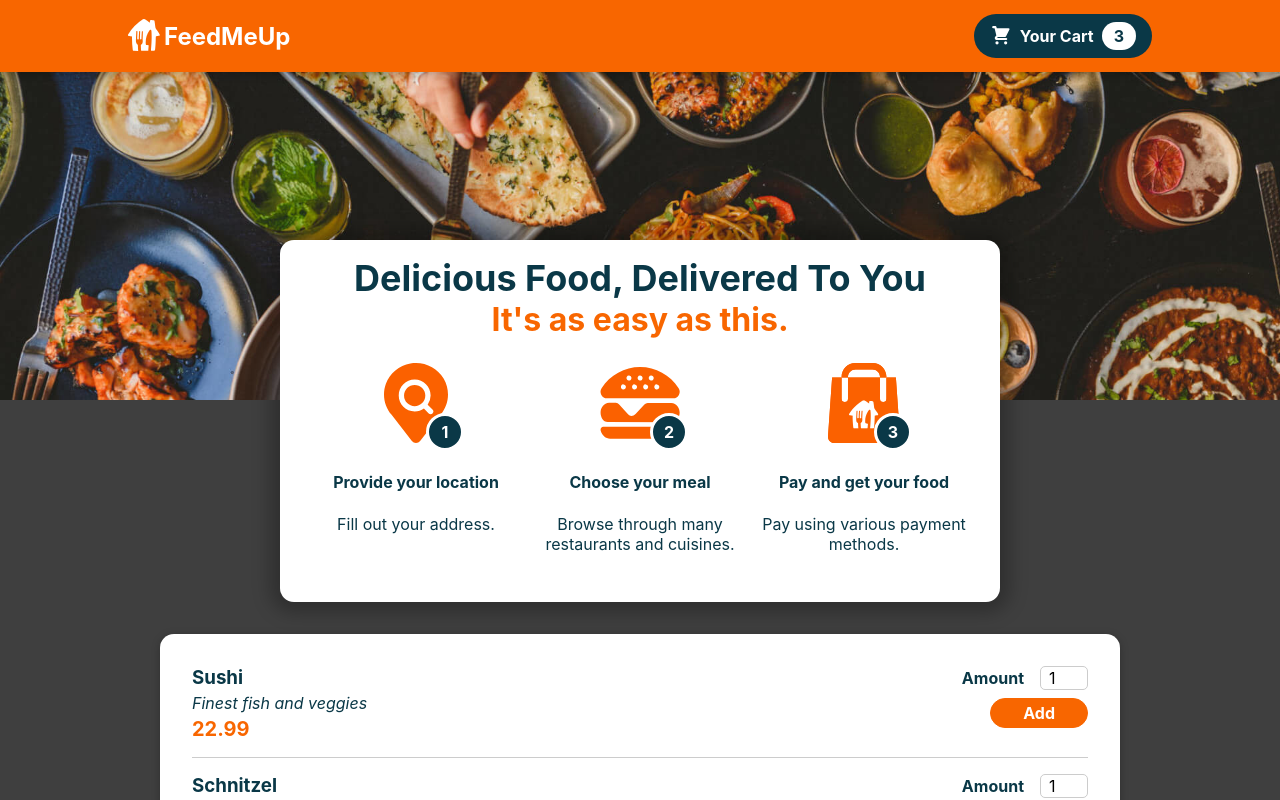
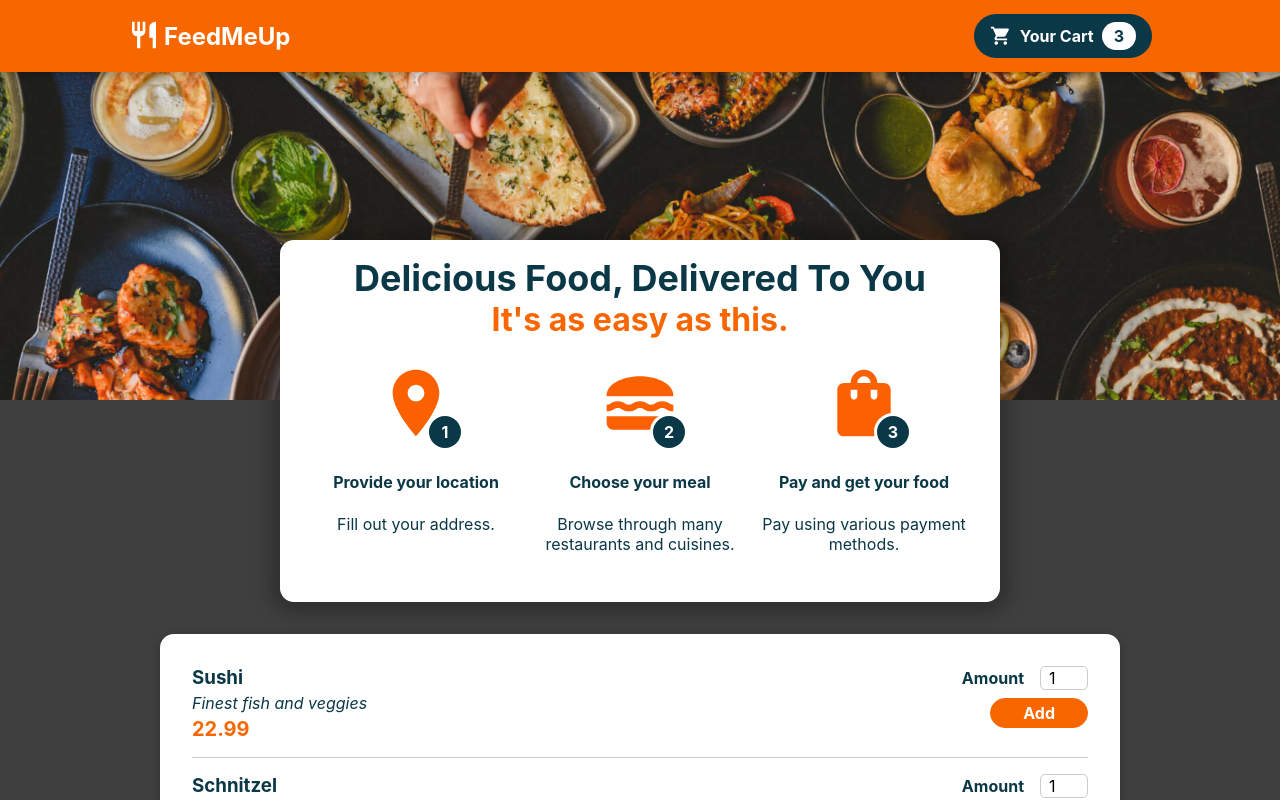
Before and after one commit to TheMankel/FeedMeUp, a React (Create React App) app: page / in a window 1280 px wide. Shown: the top 800 px of the page. Built offline with nearby package versions, Linux system fonts and the light colour scheme.

Commit message:
Icons changed

```diff
--- a/src/components/Cart/CartIcon.js
+++ b/src/components/Cart/CartIcon.js
@@ -2,9 +2,10 @@
   return (
     <svg
       xmlns='http://www.w3.org/2000/svg'
-      viewBox='0 0 20 20'
+      viewBox='0 0 24 24'
       fill='currentColor'>
-      <path d='M3 1a1 1 0 000 2h1.22l.305 1.222a.997.997 0 00.01.042l1.358 5.43-.893.892C3.74 11.846 4.632 14 6.414 14H15a1 1 0 000-2H6.414l1-1H14a1 1 0 00.894-.553l3-6A1 1 0 0017 3H6.28l-.31-1.243A1 1 0 005 1H3zM16 16.5a1.5 1.5 0 11-3 0 1.5 1.5 0 013 0zM6.5 18a1.5 1.5 0 100-3 1.5 1.5 0 000 3z' />
+      <path d='M7 18c-1.1 0-1.99.9-1.99 2S5.9 22 7 22s2-.9 2-2-.9-2-2-2zM1 2v2h2l3.6 7.59-1.35 2.45c-.16.28-.25.61-.25.96 0 1.1.9 2 2 2h12v-2H7.42c-.14 0-.25-.11-.25-.25l.03-.12.9-1.63h7.45c.75 0 1.41-.41 1.75-1.03l3.58-6.49c.08-.14.12-.31.12-.48 0-.55-.45-1-1-1H5.21l-.94-2H1zm16 16c-1.1 0-1.99.9-1.99 2s.89 2 1.99 2 2-.9 2-2-.9-2-2-2z'></path>
+      {/* <path d='M3 1a1 1 0 000 2h1.22l.305 1.222a.997.997 0 00.01.042l1.358 5.43-.893.892C3.74 11.846 4.632 14 6.414 14H15a1 1 0 000-2H6.414l1-1H14a1 1 0 00.894-.553l3-6A1 1 0 0017 3H6.28l-.31-1.243A1 1 0 005 1H3zM16 16.5a1.5 1.5 0 11-3 0 1.5 1.5 0 013 0zM6.5 18a1.5 1.5 0 100-3 1.5 1.5 0 000 3z' /> */}
     </svg>
   );
 };
--- a/src/components/Layout/HeaderIcon.js
+++ b/src/components/Layout/HeaderIcon.js
@@ -2,9 +2,11 @@
   return (
     <svg
       xmlns='http://www.w3.org/2000/svg'
-      viewBox='0 0 28.2 28.2'
+      viewBox='0 0 24 24'
       fill='currentColor'>
-      <path d='M13.12.3a1.5,1.5,0,0,1,1.8,0c1.4.9,2.7,1.8,4,2.8,0,0,.3.2.4-.2a4.13,4.13,0,0,1,.1-1.5.75.75,0,0,1,.7-.5s1.5.1,2.5.2a1,1,0,0,1,.8.9s.6,4.2.8,5.7a4.69,4.69,0,0,0,1.2,2.1,42,42,0,0,1,2.5,3.8s.5,1.1-.6,1.2c0,0-2.1.2-2.3.3a.56.56,0,0,0-.5.6h0s-.1,7.3-.6,10.9c0,0-.1,1.4-.9,1.4,0,0-2.1-.1-2.6-.1,0,0-.2,0-.2-.3,0,0,1.1-11.4.4-17.2a1,1,0,0,0-.6-.9s-.5-.2-1,.5a18.09,18.09,0,0,0-3.4,10.3,6.8,6.8,0,0,0,.2,2.3s.2.3,1.1.4l1.1.2s.2,0,.2.3c0,0-.3,3.4-.3,4a.6.6,0,0,1-.1.4.58.58,0,0,1-.4.1h-5.5a.49.49,0,0,1-.3-.1c-.1-.2-.3-4.3-.3-4.9,0-.1.1-.2.2-.3a3,3,0,0,0,1.4-2.2,7.85,7.85,0,0,0,0-1.9s.2-6.4.2-7.5c0,0,.1-.3-.4-.4a.38.38,0,0,0-.5.3h0s-.3,4.3-.3,5.9c0,0,.1,1.1-.6,1.1,0,0-.7.1-.8-.8,0,0,.1-4.1.2-6.2a.43.43,0,0,0-.4-.4c-.2-.1-.5.1-.5.4h0s-.3,4-.3,6c0,0,.1,1-.7,1,0,0-.7.1-.7-.8,0,0,.2-5.7.2-6.1a.46.46,0,0,0-.4-.5h-.1c-.2,0-.5.1-.5.4v.1S7,17.9,7,19.9a3.63,3.63,0,0,0,1.5,2.9.37.37,0,0,1,.2.3s.2,3.6.3,4.8c0,0,.1.3-.2.3L5,28s-.6.1-.8-.7a95,95,0,0,1-.7-11.5.56.56,0,0,0-.5-.6s-1.9-.2-2.4-.3a.83.83,0,0,1-.6-1c0-.1.1-.1.1-.2A41.22,41.22,0,0,1,13.12.3Z' />
+      <path d='M11 9H9V2H7v7H5V2H3v7c0 2.12 1.66 3.84 3.75 3.97V22h2.5v-9.03C11.34 12.84 13 11.12 13 9V2h-2v7zm5-3v8h2.5v8H21V2c-2.76 0-5 2.24-5 4z'></path>
+      {/* <path d='M12 3 4 9v12h16V9l-8-6zm.5 9.5c0 .83-.67 1.5-1.5 1.5v4h-1v-4c-.83 0-1.5-.67-1.5-1.5v-3h1v3h.5v-3h1v3h.5v-3h1v3zM15 18h-1v-3.5h-1v-3c0-1.1.9-2 2-2V18z'></path> */}
+      {/* <path d='M13.12.3a1.5,1.5,0,0,1,1.8,0c1.4.9,2.7,1.8,4,2.8,0,0,.3.2.4-.2a4.13,4.13,0,0,1,.1-1.5.75.75,0,0,1,.7-.5s1.5.1,2.5.2a1,1,0,0,1,.8.9s.6,4.2.8,5.7a4.69,4.69,0,0,0,1.2,2.1,42,42,0,0,1,2.5,3.8s.5,1.1-.6,1.2c0,0-2.1.2-2.3.3a.56.56,0,0,0-.5.6h0s-.1,7.3-.6,10.9c0,0-.1,1.4-.9,1.4,0,0-2.1-.1-2.6-.1,0,0-.2,0-.2-.3,0,0,1.1-11.4.4-17.2a1,1,0,0,0-.6-.9s-.5-.2-1,.5a18.09,18.09,0,0,0-3.4,10.3,6.8,6.8,0,0,0,.2,2.3s.2.3,1.1.4l1.1.2s.2,0,.2.3c0,0-.3,3.4-.3,4a.6.6,0,0,1-.1.4.58.58,0,0,1-.4.1h-5.5a.49.49,0,0,1-.3-.1c-.1-.2-.3-4.3-.3-4.9,0-.1.1-.2.2-.3a3,3,0,0,0,1.4-2.2,7.85,7.85,0,0,0,0-1.9s.2-6.4.2-7.5c0,0,.1-.3-.4-.4a.38.38,0,0,0-.5.3h0s-.3,4.3-.3,5.9c0,0,.1,1.1-.6,1.1,0,0-.7.1-.8-.8,0,0,.1-4.1.2-6.2a.43.43,0,0,0-.4-.4c-.2-.1-.5.1-.5.4h0s-.3,4-.3,6c0,0,.1,1-.7,1,0,0-.7.1-.7-.8,0,0,.2-5.7.2-6.1a.46.46,0,0,0-.4-.5h-.1c-.2,0-.5.1-.5.4v.1S7,17.9,7,19.9a3.63,3.63,0,0,0,1.5,2.9.37.37,0,0,1,.2.3s.2,3.6.3,4.8c0,0,.1.3-.2.3L5,28s-.6.1-.8-.7a95,95,0,0,1-.7-11.5.56.56,0,0,0-.5-.6s-1.9-.2-2.4-.3a.83.83,0,0,1-.6-1c0-.1.1-.1.1-.2A41.22,41.22,0,0,1,13.12.3Z' /> */}
     </svg>
   );
 };
--- a/src/components/Meals/MealIcons/FoodIcon.js
+++ b/src/components/Meals/MealIcons/FoodIcon.js
@@ -1,19 +1,27 @@
 const FoodIcon = () => {
   return (
-    <svg xmlns='http://www.w3.org/2000/svg' width='80' height='80'>
-      <g id='burger'>
-        <g transform='translate(0 4)' fill='#fb6100'>
-          <path
-            d='M7.801 54.925l64.603.247c4.826 0 7.239-5.219 7.251-9.563.013-4.345-2.908-9.603-8.402-9.63h-23.51a5.332 5.332 0 00-3.34 1.58l-8.6 9.133c-4.084 4.162-6.756 1.422-8.216 0l-8.414-9.225a4.842 4.842 0 00-3.329-1.605H9.162c-5.358 0-8.562 5.22-8.587 9.55-.025 4.333 2.363 9.513 7.226 9.513z'
-            id='Path'
-          />
-          <path
-            d='M6.892 31.264h66.446c2.31 0 4.436-1.289 5.544-3.36a6.58 6.58 0 00-.228-6.585C70.154 8.018 55.66 0 40.114 0 24.572 0 10.077 8.018 1.577 21.32a6.58 6.58 0 00-.228 6.583c1.108 2.072 3.234 3.361 5.544 3.361zm47.652-12.396a2.47 2.47 0 012.33-1.493c1 .03 1.884.674 2.239 1.631s.11 2.038-.62 2.738c-.73.7-1.8.882-2.713.46-1.24-.575-1.793-2.066-1.236-3.336zm-5.564-8.846a2.47 2.47 0 012.33-1.493c1 .03 1.885.675 2.24 1.631.354.957.109 2.038-.62 2.738-.73.7-1.802.882-2.713.46-1.241-.574-1.794-2.066-1.237-3.336zm-5.564 8.846a2.47 2.47 0 012.33-1.493c1 .03 1.885.674 2.24 1.631.354.957.109 2.038-.62 2.738-.73.7-1.801.882-2.713.46-1.241-.575-1.794-2.066-1.237-3.336zm-5.564-8.846a2.47 2.47 0 012.33-1.493c1 .03 1.885.675 2.24 1.631.354.957.11 2.038-.62 2.738-.73.7-1.801.882-2.713.46-1.241-.574-1.794-2.066-1.237-3.336zm-5.564 8.846a2.47 2.47 0 012.33-1.493c1 .03 1.885.674 2.24 1.631.354.957.11 2.038-.62 2.738-.73.7-1.801.882-2.713.46-1.241-.575-1.794-2.066-1.237-3.336zm-5.564-8.846a2.47 2.47 0 012.33-1.493c1 .03 1.885.675 2.24 1.631.354.957.11 2.038-.62 2.738-.73.7-1.801.882-2.713.46-1.24-.574-1.794-2.066-1.237-3.336zm-5.563 8.846a2.47 2.47 0 012.33-1.493c1 .03 1.884.674 2.239 1.631.354.957.11 2.038-.62 2.738-.73.7-1.801.882-2.713.46-1.24-.575-1.794-2.066-1.236-3.336z'
-            id='Shape'
-          />
-          <path d='M77.06 59.77H3.17C1.384 59.77.134 61.826.721 63.8c1.375 4.614 5.073 7.925 9.408 7.925h59.972c4.335 0 8.033-3.311 9.408-7.925.587-1.973-.663-4.029-2.45-4.029z' />
-        </g>
-      </g>
+    // <svg xmlns='http://www.w3.org/2000/svg' width='80' height='80'>
+    //   <g id='burger'>
+    //     <g transform='translate(0 4)' fill='#fb6100'>
+    //       <path
+    //         d='M7.801 54.925l64.603.247c4.826 0 7.239-5.219 7.251-9.563.013-4.345-2.908-9.603-8.402-9.63h-23.51a5.332 5.332 0 00-3.34 1.58l-8.6 9.133c-4.084 4.162-6.756 1.422-8.216 0l-8.414-9.225a4.842 4.842 0 00-3.329-1.605H9.162c-5.358 0-8.562 5.22-8.587 9.55-.025 4.333 2.363 9.513 7.226 9.513z'
+    //         id='Path'
+    //       />
+    //       <path
+    //         d='M6.892 31.264h66.446c2.31 0 4.436-1.289 5.544-3.36a6.58 6.58 0 00-.228-6.585C70.154 8.018 55.66 0 40.114 0 24.572 0 10.077 8.018 1.577 21.32a6.58 6.58 0 00-.228 6.583c1.108 2.072 3.234 3.361 5.544 3.361zm47.652-12.396a2.47 2.47 0 012.33-1.493c1 .03 1.884.674 2.239 1.631s.11 2.038-.62 2.738c-.73.7-1.8.882-2.713.46-1.24-.575-1.793-2.066-1.236-3.336zm-5.564-8.846a2.47 2.47 0 012.33-1.493c1 .03 1.885.675 2.24 1.631.354.957.109 2.038-.62 2.738-.73.7-1.802.882-2.713.46-1.241-.574-1.794-2.066-1.237-3.336zm-5.564 8.846a2.47 2.47 0 012.33-1.493c1 .03 1.885.674 2.24 1.631.354.957.109 2.038-.62 2.738-.73.7-1.801.882-2.713.46-1.241-.575-1.794-2.066-1.237-3.336zm-5.564-8.846a2.47 2.47 0 012.33-1.493c1 .03 1.885.675 2.24 1.631.354.957.11 2.038-.62 2.738-.73.7-1.801.882-2.713.46-1.241-.574-1.794-2.066-1.237-3.336zm-5.564 8.846a2.47 2.47 0 012.33-1.493c1 .03 1.885.674 2.24 1.631.354.957.11 2.038-.62 2.738-.73.7-1.801.882-2.713.46-1.241-.575-1.794-2.066-1.237-3.336zm-5.564-8.846a2.47 2.47 0 012.33-1.493c1 .03 1.885.675 2.24 1.631.354.957.11 2.038-.62 2.738-.73.7-1.801.882-2.713.46-1.24-.574-1.794-2.066-1.237-3.336zm-5.563 8.846a2.47 2.47 0 012.33-1.493c1 .03 1.884.674 2.239 1.631.354.957.11 2.038-.62 2.738-.73.7-1.801.882-2.713.46-1.24-.575-1.794-2.066-1.236-3.336z'
+    //         id='Shape'
+    //       />
+    //       <path d='M77.06 59.77H3.17C1.384 59.77.134 61.826.721 63.8c1.375 4.614 5.073 7.925 9.408 7.925h59.972c4.335 0 8.033-3.311 9.408-7.925.587-1.973-.663-4.029-2.45-4.029z' />
+    //     </g>
+    //   </g>
+    // </svg>
+    <svg
+      xmlns='http://www.w3.org/2000/svg'
+      width='80'
+      height='80'
+      viewBox='0 0 24 24'
+      fill='#fb6100'>
+      <path d='M22 10c.32-3.28-4.28-6-9.99-6S1.7 6.72 2.02 10H22zM5.35 13.5c.55 0 .78.14 1.15.36.45.27 1.07.64 2.18.64s1.73-.37 2.18-.64c.37-.23.59-.36 1.15-.36.55 0 .78.14 1.15.36.45.27 1.07.64 2.18.64s1.73-.37 2.18-.64c.37-.23.59-.36 1.15-.36.55 0 .78.14 1.15.36.45.27 1.07.63 2.17.64v-1.98s-.79-.16-1.16-.38c-.45-.27-1.07-.64-2.18-.64s-1.73.37-2.18.64c-.37.23-.6.36-1.15.36s-.78-.14-1.15-.36c-.45-.27-1.07-.64-2.18-.64s-1.73.37-2.18.64c-.37.23-.59.36-1.15.36-.55 0-.78-.14-1.15-.36-.45-.27-1.07-.64-2.18-.64s-1.73.37-2.18.64c-.37.23-.59.36-1.15.36v2c1.11 0 1.73-.37 2.21-.64.37-.23.59-.36 1.14-.36zM2 16v2c0 1.1.9 2 2 2h16c1.1 0 2-.9 2-2v-2H2z'></path>
     </svg>
   );
 };
--- a/src/components/Meals/MealIcons/LocationIcon.js
+++ b/src/components/Meals/MealIcons/LocationIcon.js
@@ -1,32 +1,41 @@
 const CartIcon = () => {
   return (
-    <svg xmlns='http://www.w3.org/2000/svg' width='80' height='80'>
-      <defs>
-        <path
-          id='pin-path-1'
-          d='M21.26 31.89a10.572 10.572 0 01-7.518-3.113 10.572 10.572 0 01-3.112-7.517c0-5.863 4.767-10.63 10.63-10.63 2.838 0 5.508 1.105 7.517 3.112a10.572 10.572 0 013.112 7.518c0 5.862-4.767 10.63-10.63 10.63m17.824 3.435l-4.837-4.836a15.86 15.86 0 002.958-9.23c0-8.804-7.138-15.944-15.944-15.944-8.805 0-15.945 7.138-15.945 15.945 0 8.804 7.138 15.944 15.945 15.944 3.44 0 6.622-1.103 9.229-2.958l4.836 4.837a2.65 2.65 0 001.88.779c.68 0 1.36-.26 1.878-.779a2.654 2.654 0 000-3.758'
-        />
-      </defs>
-      <g id='pin'>
-        <g transform='translate(8)'>
-          <g fill='#fb6100'>
-            <path
-              d='M41.277 29.36v-.184a7.017 7.017 0 00-1.748.514l.063.195 1.924 6.242a.925.925 0 001.137.537.888.888 0 00.611-1.074l-1.987-6.23z'
-              id='Path'
-            />
-            <path d='M1.893 20.824C-1.99 31.434.19 43.278 7.608 51.874l20.275 26.229A5.385 5.385 0 0031.995 80c1.59 0 3.096-.695 4.112-1.897l20.275-26.215c8.74-10.12 10.09-24.547 3.373-36.066C53.04 4.302 39.701-1.833 26.411.485 15.127 2.455 5.775 10.213 1.893 20.824z' />
-          </g>
-          <g transform='translate(9.412 11.294)'>
-            <mask id='pin-mask-2' fill='#fff'>
-              <use href='#pin-path-1' />
-            </mask>
-            <use fill='#fb6100' href='#pin-path-1' />
-            <g mask='url(#pin-mask-2)' fill='#FFF'>
-              <path d='M0 0h45.917v45.176H0z' />
-            </g>
-          </g>
-        </g>
-      </g>
+    // <svg xmlns='http://www.w3.org/2000/svg' width='80' height='80'>
+    //   <defs>
+    //     <path
+    //       id='pin-path-1'
+    //       d='M21.26 31.89a10.572 10.572 0 01-7.518-3.113 10.572 10.572 0 01-3.112-7.517c0-5.863 4.767-10.63 10.63-10.63 2.838 0 5.508 1.105 7.517 3.112a10.572 10.572 0 013.112 7.518c0 5.862-4.767 10.63-10.63 10.63m17.824 3.435l-4.837-4.836a15.86 15.86 0 002.958-9.23c0-8.804-7.138-15.944-15.944-15.944-8.805 0-15.945 7.138-15.945 15.945 0 8.804 7.138 15.944 15.945 15.944 3.44 0 6.622-1.103 9.229-2.958l4.836 4.837a2.65 2.65 0 001.88.779c.68 0 1.36-.26 1.878-.779a2.654 2.654 0 000-3.758'
+    //     />
+    //   </defs>
+    //   <g id='pin'>
+    //     <g transform='translate(8)'>
+    //       <g fill='#fb6100'>
+    //         <path
+    //           d='M41.277 29.36v-.184a7.017 7.017 0 00-1.748.514l.063.195 1.924 6.242a.925.925 0 001.137.537.888.888 0 00.611-1.074l-1.987-6.23z'
+    //           id='Path'
+    //         />
+    //         <path d='M1.893 20.824C-1.99 31.434.19 43.278 7.608 51.874l20.275 26.229A5.385 5.385 0 0031.995 80c1.59 0 3.096-.695 4.112-1.897l20.275-26.215c8.74-10.12 10.09-24.547 3.373-36.066C53.04 4.302 39.701-1.833 26.411.485 15.127 2.455 5.775 10.213 1.893 20.824z' />
+    //       </g>
+    //       <g transform='translate(9.412 11.294)'>
+    //         <mask id='pin-mask-2' fill='#fff'>
+    //           <use href='#pin-path-1' />
+    //         </mask>
+    //         <use fill='#fb6100' href='#pin-path-1' />
+    //         <g mask='url(#pin-mask-2)' fill='#FFF'>
+    //           <path d='M0 0h45.917v45.176H0z' />
+    //         </g>
+    //       </g>
+    //     </g>
+    //   </g>
+    // </svg>
+
+    <svg
+      xmlns='http://www.w3.org/2000/svg'
+      width='80'
+      height='80'
+      viewBox='0 0 24 24'
+      fill='#fb6100'>
+      <path d='M12 2C8.13 2 5 5.13 5 9c0 5.25 7 13 7 13s7-7.75 7-13c0-3.87-3.13-7-7-7zm0 9.5c-1.38 0-2.5-1.12-2.5-2.5s1.12-2.5 2.5-2.5 2.5 1.12 2.5 2.5-1.12 2.5-2.5 2.5z'></path>
     </svg>
   );
 };
--- a/src/components/Meals/MealIcons/ShoppingIcon.js
+++ b/src/components/Meals/MealIcons/ShoppingIcon.js
@@ -1,34 +1,42 @@
 const ShoppingIcon = () => {
   return (
-    <svg xmlns='http://www.w3.org/2000/svg' width='80' height='80'>
-      <defs>
-        <path
-          id='shoppingbag-path-1'
-          d='M13.599 14.4v21.333a3.2 3.2 0 006.4 0V14.401h32v21.332a3.2 3.2 0 006.4 0V14.401h9.486l4.081 58.562C72.342 76.731 69.394 80 65.621 80H6.378C2.604 80-.345 76.731.033 72.963l4.081-58.562H13.6zM44.532 0c7.646 0 13.867 6.22 13.867 13.867v.533h-6.4v-.533c0-4.117-3.35-7.467-7.467-7.467H27.466C23.35 6.4 20 9.75 20 13.867v.533h-6.4v-.533C13.6 6.221 19.82 0 27.466 0z'
-        />
-        <path id='shoppingbag-path-3' d='M20.977 37.156h29.425V65.6H20.977z' />
-      </defs>
-      <g id='shoppingbag'>
-        <g transform='translate(4)'>
-          <mask id='shoppingbag-mask-2' fill='#fff'>
-            <use href='#shoppingbag-path-1' />
-          </mask>
-          <use fill='#fb6100' href='#shoppingbag-path-1' />
-          <g mask='url(#shoppingbag-mask-2)'>
-            <g transform='translate(-16 -11.2)'>
-              <path fill='#fb6100' d='M0 0h102.399v102.399H0z' />
-            </g>
-          </g>
-          <mask id='shoppingbag-mask-4' fill='#fff'>
-            <use href='#shoppingbag-path-3' />
-          </mask>
-          <path
-            d='M34.744 37.434s.887-.626 1.886 0c0 0 2.265 1.353 4.164 2.9 0 0 .36.24.372-.17 0 0-.06-1.206.092-1.585 0 0 .173-.502.695-.484 0 0 1.627.08 2.674.213 0 0 .72.074.844.888 0 0 .668 4.295.804 5.842 0 0 .13.788 1.312 2.123 0 0 2.388 3.231 2.683 3.868 0 0 .563 1.124-.64 1.273 0 0-2.198.214-2.404.25 0 0-.51.02-.491.59 0 0-.115 7.465-.682 11.055 0 0-.148 1.424-.966 1.387 0 0-2.257-.071-2.78-.055 0 0-.227.015-.192-.292 0 0 1.146-11.646.368-17.538 0 0-.03-.758-.635-.917 0 0-.54-.21-1.072.485 0 0-3.573 4.374-3.567 10.497 0 0-.066 1.864.228 2.34 0 0 .18.326 1.114.398l1.182.152s.223.007.202.28c0 0-.265 3.421-.347 4.022 0 0-.012.27-.088.405 0 0-.045.114-.415.102 0 0-5.212-.038-5.797-.012 0 0-.246.025-.3-.12-.05-.14-.364-4.414-.353-5.019 0 0-.014-.218.184-.3.24-.101 1.249-.818 1.446-2.218 0 0 .075-.355.03-1.953 0 0 .19-6.555.24-7.605 0 0 .041-.356-.44-.424 0 0-.472-.085-.543.36 0 0-.339 4.323-.27 6.043 0 0 .115 1.12-.686 1.14 0 0-.784.115-.82-.816 0 0 .055-4.205.245-6.28 0 0 .03-.366-.427-.45 0 0-.469-.092-.558.414 0 0-.336 4.02-.263 6.142 0 0 .097 1.03-.754.992 0 0-.712.081-.754-.834 0 0 .197-5.754.246-6.2 0 0 .046-.475-.464-.516 0 0-.462-.059-.52.425 0 0-.319 6.882-.265 8.902 0 0-.028 2.078 1.562 2.923 0 0 .235.13.24.328 0 0 .181 3.65.342 4.828 0 0 .06.28-.2.283 0 0-3.4.085-4.007.104 0 0-.664.044-.808-.75-.133-.736-.866-6.84-.746-11.66 0 0 .044-.55-.488-.634 0 0-2.05-.184-2.546-.303 0 0-.954-.263-.521-1.21 0 0 4.45-8.11 13.654-13.609'
-            fill='#FFF'
-            mask='url(#shoppingbag-mask-4)'
-          />
-        </g>
-      </g>
+    // <svg xmlns='http://www.w3.org/2000/svg' width='80' height='80'>
+    //   <defs>
+    //     <path
+    //       id='shoppingbag-path-1'
+    //       d='M13.599 14.4v21.333a3.2 3.2 0 006.4 0V14.401h32v21.332a3.2 3.2 0 006.4 0V14.401h9.486l4.081 58.562C72.342 76.731 69.394 80 65.621 80H6.378C2.604 80-.345 76.731.033 72.963l4.081-58.562H13.6zM44.532 0c7.646 0 13.867 6.22 13.867 13.867v.533h-6.4v-.533c0-4.117-3.35-7.467-7.467-7.467H27.466C23.35 6.4 20 9.75 20 13.867v.533h-6.4v-.533C13.6 6.221 19.82 0 27.466 0z'
+    //     />
+    //     <path id='shoppingbag-path-3' d='M20.977 37.156h29.425V65.6H20.977z' />
+    //   </defs>
+    //   <g id='shoppingbag'>
+    //     <g transform='translate(4)'>
+    //       <mask id='shoppingbag-mask-2' fill='#fff'>
+    //         <use href='#shoppingbag-path-1' />
+    //       </mask>
+    //       <use fill='#fb6100' href='#shoppingbag-path-1' />
+    //       <g mask='url(#shoppingbag-mask-2)'>
+    //         <g transform='translate(-16 -11.2)'>
+    //           <path fill='#fb6100' d='M0 0h102.399v102.399H0z' />
+    //         </g>
+    //       </g>
+    //       <mask id='shoppingbag-mask-4' fill='#fff'>
+    //         <use href='#shoppingbag-path-3' />
+    //       </mask>
+    //       <path
+    //         d='M34.744 37.434s.887-.626 1.886 0c0 0 2.265 1.353 4.164 2.9 0 0 .36.24.372-.17 0 0-.06-1.206.092-1.585 0 0 .173-.502.695-.484 0 0 1.627.08 2.674.213 0 0 .72.074.844.888 0 0 .668 4.295.804 5.842 0 0 .13.788 1.312 2.123 0 0 2.388 3.231 2.683 3.868 0 0 .563 1.124-.64 1.273 0 0-2.198.214-2.404.25 0 0-.51.02-.491.59 0 0-.115 7.465-.682 11.055 0 0-.148 1.424-.966 1.387 0 0-2.257-.071-2.78-.055 0 0-.227.015-.192-.292 0 0 1.146-11.646.368-17.538 0 0-.03-.758-.635-.917 0 0-.54-.21-1.072.485 0 0-3.573 4.374-3.567 10.497 0 0-.066 1.864.228 2.34 0 0 .18.326 1.114.398l1.182.152s.223.007.202.28c0 0-.265 3.421-.347 4.022 0 0-.012.27-.088.405 0 0-.045.114-.415.102 0 0-5.212-.038-5.797-.012 0 0-.246.025-.3-.12-.05-.14-.364-4.414-.353-5.019 0 0-.014-.218.184-.3.24-.101 1.249-.818 1.446-2.218 0 0 .075-.355.03-1.953 0 0 .19-6.555.24-7.605 0 0 .041-.356-.44-.424 0 0-.472-.085-.543.36 0 0-.339 4.323-.27 6.043 0 0 .115 1.12-.686 1.14 0 0-.784.115-.82-.816 0 0 .055-4.205.245-6.28 0 0 .03-.366-.427-.45 0 0-.469-.092-.558.414 0 0-.336 4.02-.263 6.142 0 0 .097 1.03-.754.992 0 0-.712.081-.754-.834 0 0 .197-5.754.246-6.2 0 0 .046-.475-.464-.516 0 0-.462-.059-.52.425 0 0-.319 6.882-.265 8.902 0 0-.028 2.078 1.562 2.923 0 0 .235.13.24.328 0 0 .181 3.65.342 4.828 0 0 .06.28-.2.283 0 0-3.4.085-4.007.104 0 0-.664.044-.808-.75-.133-.736-.866-6.84-.746-11.66 0 0 .044-.55-.488-.634 0 0-2.05-.184-2.546-.303 0 0-.954-.263-.521-1.21 0 0 4.45-8.11 13.654-13.609'
+    //         fill='#FFF'
+    //         mask='url(#shoppingbag-mask-4)'
+    //       />
+    //     </g>
+    //   </g>
+    // </svg>
+    <svg
+      xmlns='http://www.w3.org/2000/svg'
+      width='80'
+      height='80'
+      viewBox='0 0 24 24'
+      fill='#fb6100'>
+      <path d='M18 6h-2c0-2.21-1.79-4-4-4S8 3.79 8 6H6c-1.1 0-2 .9-2 2v12c0 1.1.9 2 2 2h12c1.1 0 2-.9 2-2V8c0-1.1-.9-2-2-2zm-8 4c0 .55-.45 1-1 1s-1-.45-1-1V8h2v2zm2-6c1.1 0 2 .9 2 2h-4c0-1.1.9-2 2-2zm4 6c0 .55-.45 1-1 1s-1-.45-1-1V8h2v2z'></path>
     </svg>
   );
 };
```
